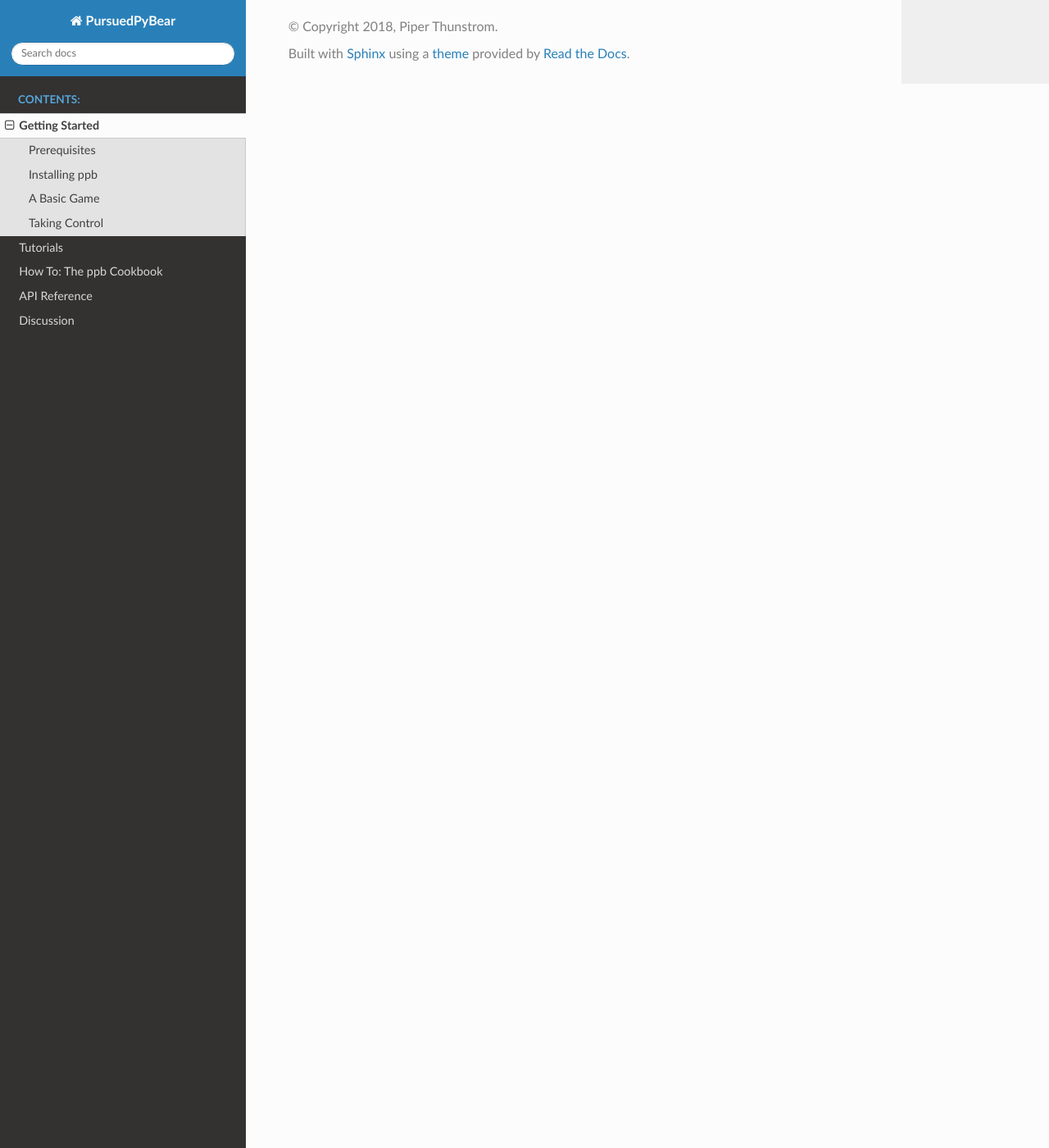
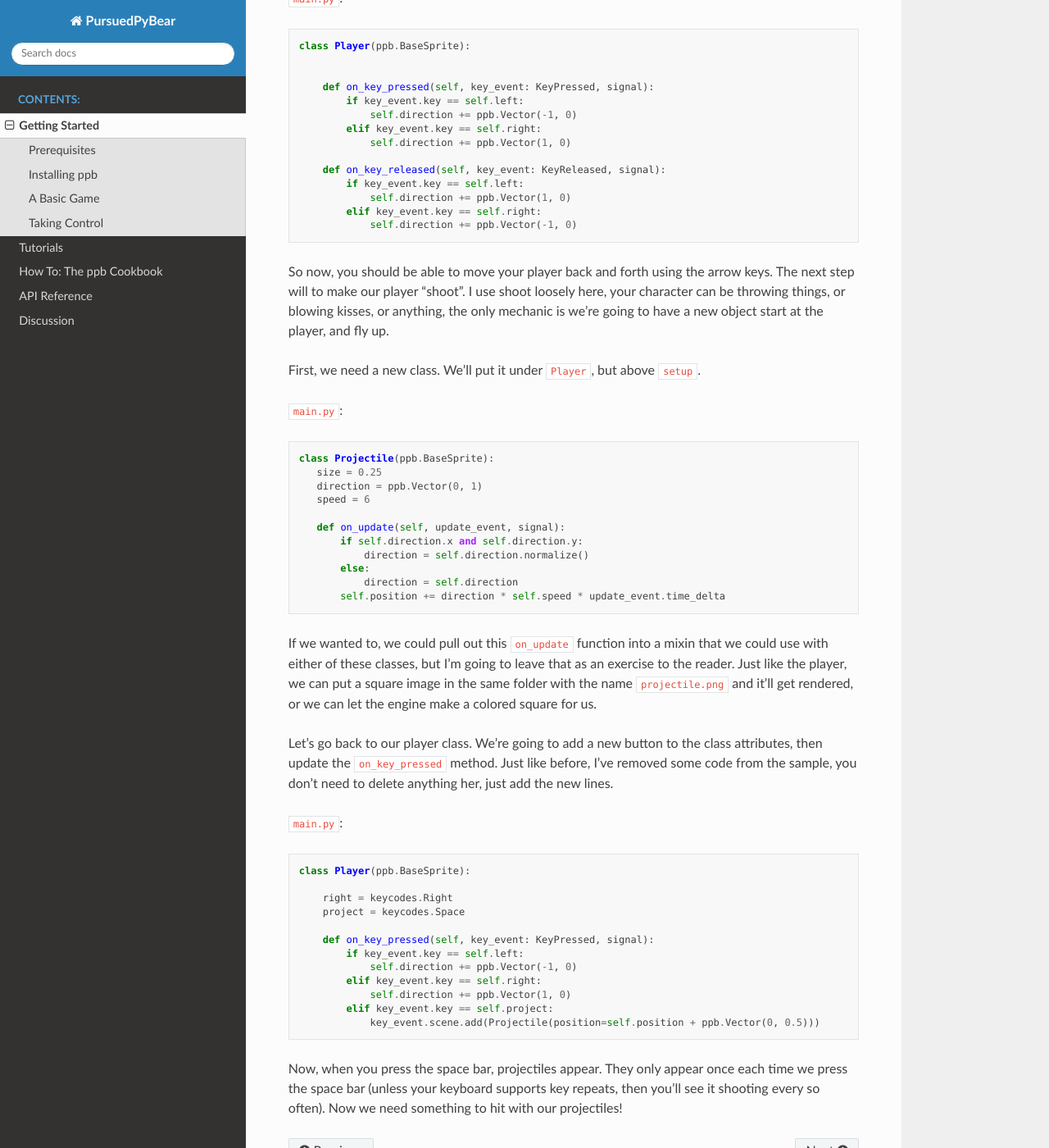
Before and after one commit to ppb/pursuedpybear, a Sphinx documentation site: the page built from docs/getting-started.rst, in a window 1280 px wide and 1400 px high, scrolled down 4325 px. Shown: the whole window at 82% size. Built offline with Sphinx 7.4.7 and the Read the Docs theme 2.0.0, drawn with Linux system fonts in a browser that asks for light colours; some of the changed text lies outside the part shown.

Commit message:
Adds new sections to getting started.

```diff
--- a/docs/getting-started.rst
+++ b/docs/getting-started.rst
@@ -153,6 +153,7 @@ it, and put this in its place:
 ``main.py``::
 
    class Player(ppb.BaseSprite):
+       position = ppb.Vector(0, -3)
        direction = ppb.Vector(0, 0)
        speed = 4
 
@@ -174,15 +175,87 @@ set as class variables so we can change them later:
 ``main.py``::
 
    class Player(ppb.BaseSprite):
+       position = ppb.Vector(0, -3)
        direction = ppb.Vector(0, 0)
        speed = 4
        left = keycodes.Left
        right = keycodes.Right
-       up = keycodes.Up
-       down = keycodes.Down
 
 The ``keycodes`` module contains all of the keys on a US based keyboard. If you
 want different controls, you can look at the module documentation to find ones
 you prefer.
 
 Now, under our ``on_update`` function we're going to add two new event handlers.
+The snippet below doesn't include the class attributes we just defined, but
+don't worry, just add the new methods at the end of the class, beneath your
+``on_update`` method.
+
+``main.py``::
+
+   class Player(ppb.BaseSprite):
+
+
+       def on_key_pressed(self, key_event: KeyPressed, signal):
+           if key_event.key == self.left:
+               self.direction += ppb.Vector(-1, 0)
+           elif key_event.key == self.right:
+               self.direction += ppb.Vector(1, 0)
+
+       def on_key_released(self, key_event: KeyReleased, signal):
+           if key_event.key == self.left:
+               self.direction += ppb.Vector(1, 0)
+           elif key_event.key == self.right:
+               self.direction += ppb.Vector(-1, 0)
+
+So now, you should be able to move your player back and forth using the arrow
+keys. The next step will to make our player "shoot". I use shoot loosely here,
+your character can be throwing things, or blowing kisses, or anything, the only
+mechanic is we're going to have a new object start at the player, and fly up.
+
+First, we need a new class. We'll put it under ``Player``, but above ``setup``.
+
+
+``main.py``::
+
+   class Projectile(ppb.BaseSprite):
+      size = 0.25
+      direction = ppb.Vector(0, 1)
+      speed = 6
+
+      def on_update(self, update_event, signal):
+          if self.direction.x and self.direction.y:
+              direction = self.direction.normalize()
+          else:
+              direction = self.direction
+          self.position += direction * self.speed * update_event.time_delta
+
+If we wanted to, we could pull out this ``on_update`` function into a mixin that
+we could use with either of these classes, but I'm going to leave that as an
+exercise to the reader. Just like the player, we can put a square image in the
+same folder with the name ``projectile.png`` and it'll get rendered, or we can
+let the engine make a colored square for us.
+
+Let's go back to our player class. We're going to add a new button to the class
+attributes, then update the ``on_key_pressed`` method. Just like before, I've
+removed some code from the sample, you don't need to delete anything her, just
+add the new lines.
+
+``main.py``::
+
+   class Player(ppb.BaseSprite):
+
+       right = keycodes.Right
+       project = keycodes.Space
+
+       def on_key_pressed(self, key_event: KeyPressed, signal):
+           if key_event.key == self.left:
+               self.direction += ppb.Vector(-1, 0)
+           elif key_event.key == self.right:
+               self.direction += ppb.Vector(1, 0)
+           elif key_event.key == self.project:
+               key_event.scene.add(Projectile(position=self.position + ppb.Vector(0, 0.5)))
+
+Now, when you press the space bar, projectiles appear. They only appear once
+each time we press the space bar (unless your keyboard supports key repeats,
+then you'll see it shooting every so often). Now we need something to hit with
+our projectiles!
```
Also changed, not shown: 1 other file.
